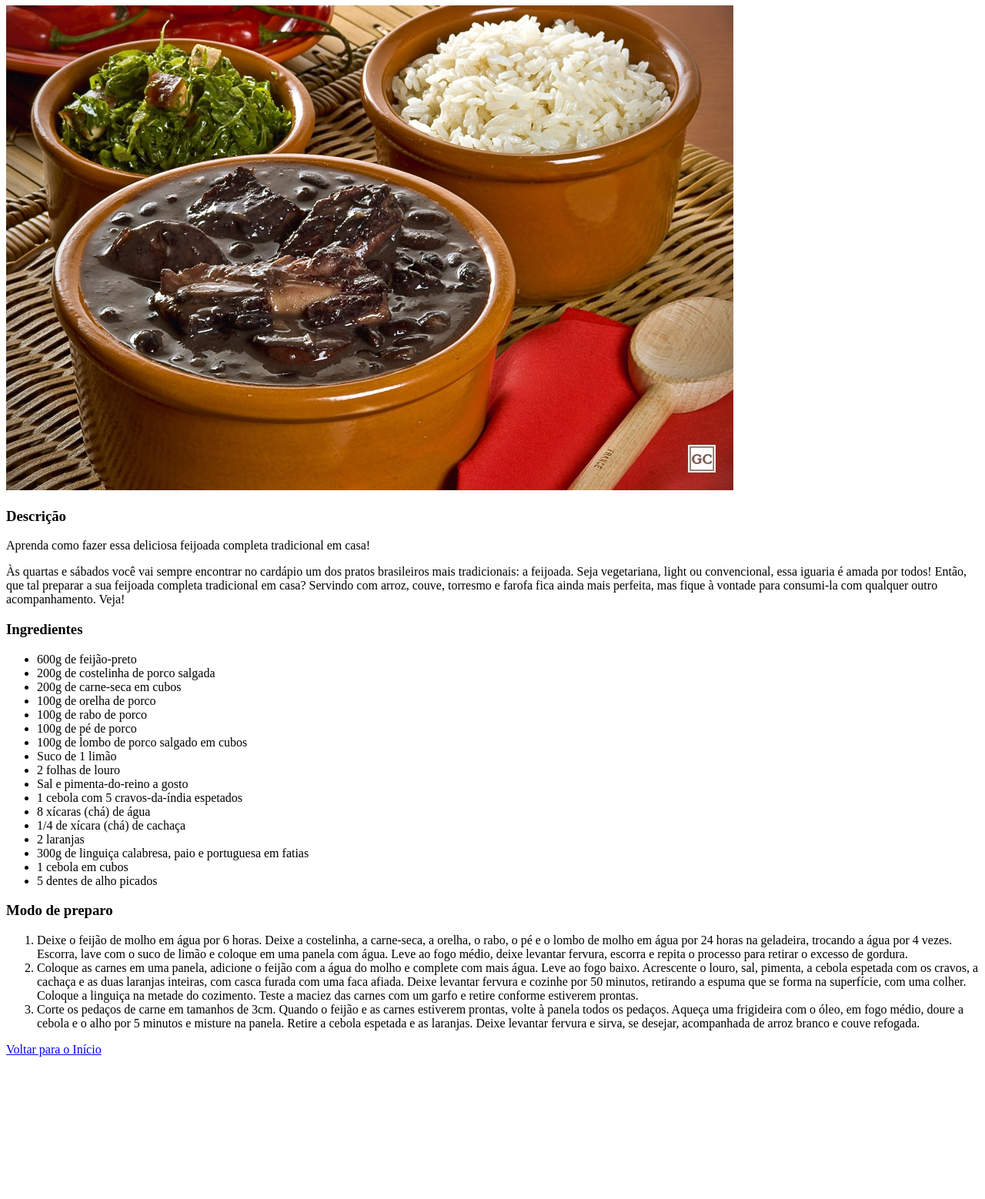
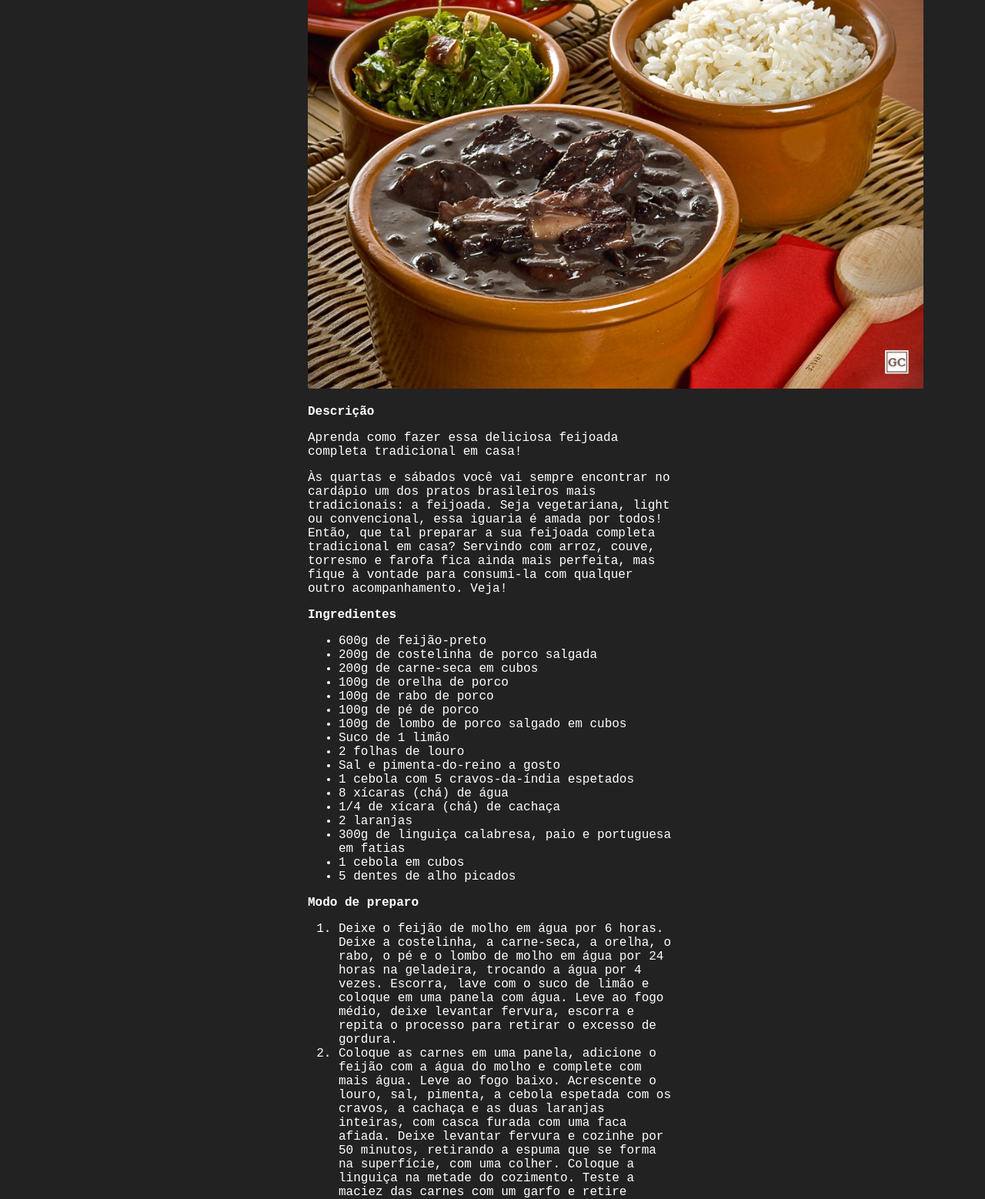
Before and after one commit to rntvilela/odin-recipes, a plain HTML site: page recipes/feijoada.html in a window 1280 px wide. Shown: the part 73-1631 px from the top of the page at 77% size. Before the commit the page ends 1454 px from the top, so only its background shows below. Drawn offline with Linux system fonts and the light colour scheme.

Commit message:
add style.css

```diff
--- /dev/null
+++ b/css/style.css
@@ -0,0 +1,40 @@
+* {
+    font-family: 'JetBrains Mono', monospace;
+    font-size: 16px;
+    color: #ffffff;
+    background-color: #222222;
+}
+
+body {
+    margin: 0px;
+    padding-right: 50vh;
+    padding-left: 50vh;
+}
+
+img {
+    width: 100vh;
+}
+
+a:link {
+    background-color: transparent;
+    text-decoration: none;
+    color: #0073c3;
+}
+
+a:visited {
+    background-color: transparent;
+    text-decoration: none;
+    color: #0073c3;
+}
+
+a:hover {
+    background-color: transparent;
+    text-decoration: none;
+    color: #00cd00;
+}
+
+a:active {
+    background-color: transparent;
+    text-decoration: none;
+    color: #0073c3;
+}
--- a/recipes/feijoada.html
+++ b/recipes/feijoada.html
@@ -3,10 +3,11 @@
     <head>
         <meta charset="utf-8">
         <title>Receitas</title>
+        <link rel="stylesheet" type"text/css" href="../css/style.css"/>
     </head>
     <body>
         <h1>Feijoada</h1>
-  <img src="../img/feijoada-completa-tradicional.jpg" alt="Uma deliciosa feijoada">
+        <p align="center"><img src="../img/feijoada-completa-tradicional.jpg" alt="Uma deliciosa feijoada"></p>
         <h3>Descrição</h3>
         <p>Aprenda como fazer essa deliciosa feijoada completa tradicional em casa!</p>
         <p>Às quartas e sábados você vai sempre encontrar no cardápio um dos pratos brasileiros mais tradicionais: a feijoada. Seja vegetariana, light ou convencional, essa iguaria é amada por todos! Então, que tal preparar a sua feijoada completa tradicional em casa? Servindo com arroz, couve, torresmo e farofa fica ainda mais perfeita, mas fique à vontade para consumi-la com qualquer outro acompanhamento. Veja!</p>
@@ -36,6 +37,6 @@
             <li>Coloque as carnes em uma panela, adicione o feijão com a água do molho e complete com mais água. Leve ao fogo baixo. Acrescente o louro, sal, pimenta, a cebola espetada com os cravos, a cachaça e as duas laranjas inteiras, com casca furada com uma faca afiada. Deixe levantar fervura e cozinhe por 50 minutos, retirando a espuma que se forma na superfície, com uma colher. Coloque a linguiça na metade do cozimento. Teste a maciez das carnes com um garfo e retire conforme estiverem prontas.</li>
             <li>Corte os pedaços de carne em tamanhos de 3cm. Quando o feijão e as carnes estiverem prontas, volte à panela todos os pedaços. Aqueça uma frigideira com o óleo, em fogo médio, doure a cebola e o alho por 5 minutos e misture na panela. Retire a cebola espetada e as laranjas. Deixe levantar fervura e sirva, se desejar, acompanhada de arroz branco e couve refogada.</li>
         </ol>
-    <a href="../index.html">Voltar para o Início</a>
+        <p align="center"><a href="../index.html">Voltar para o Início</a></p>
     </body>
 </html>
```
Also changed, not shown: index.html (+2 -1 lines), recipes/baiao.html (+3 -2 lines). Lines whose indentation alone changed are shown as unchanged.
